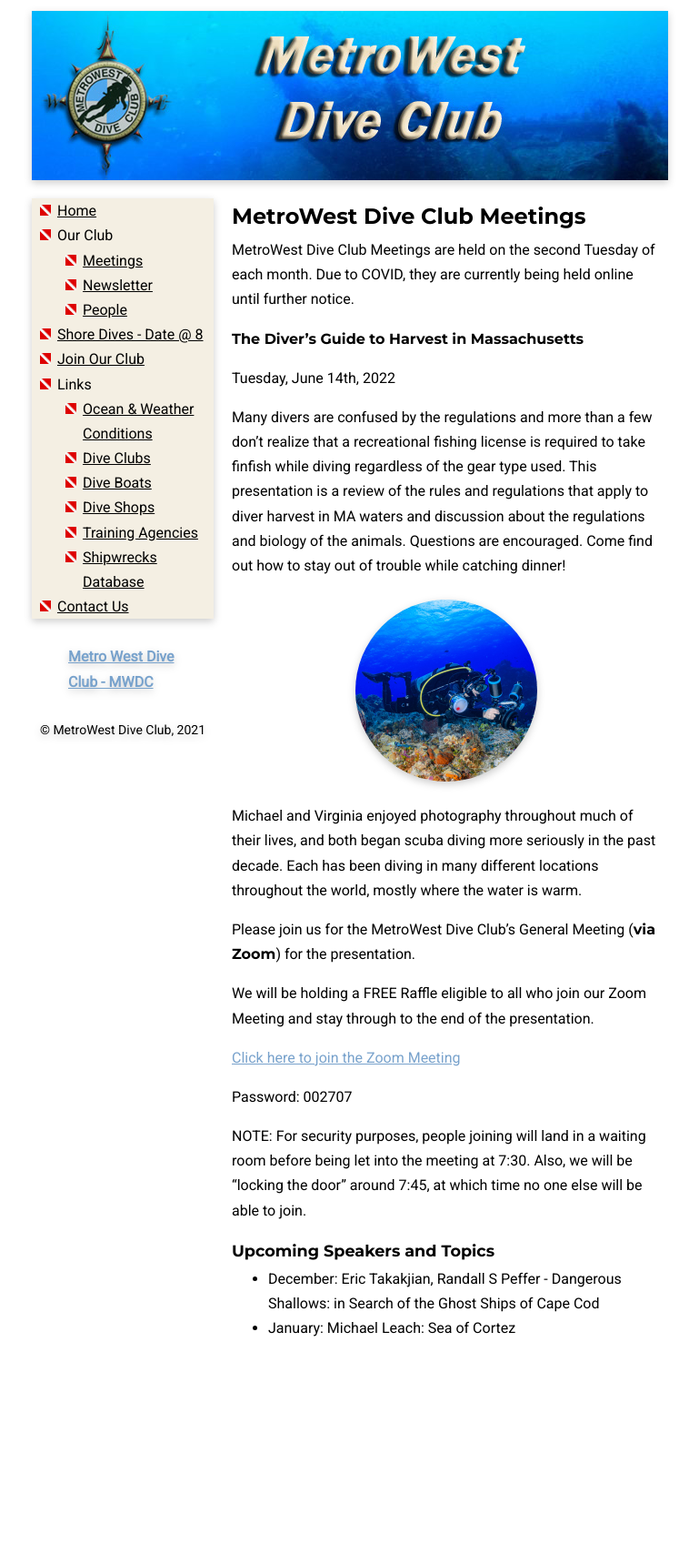
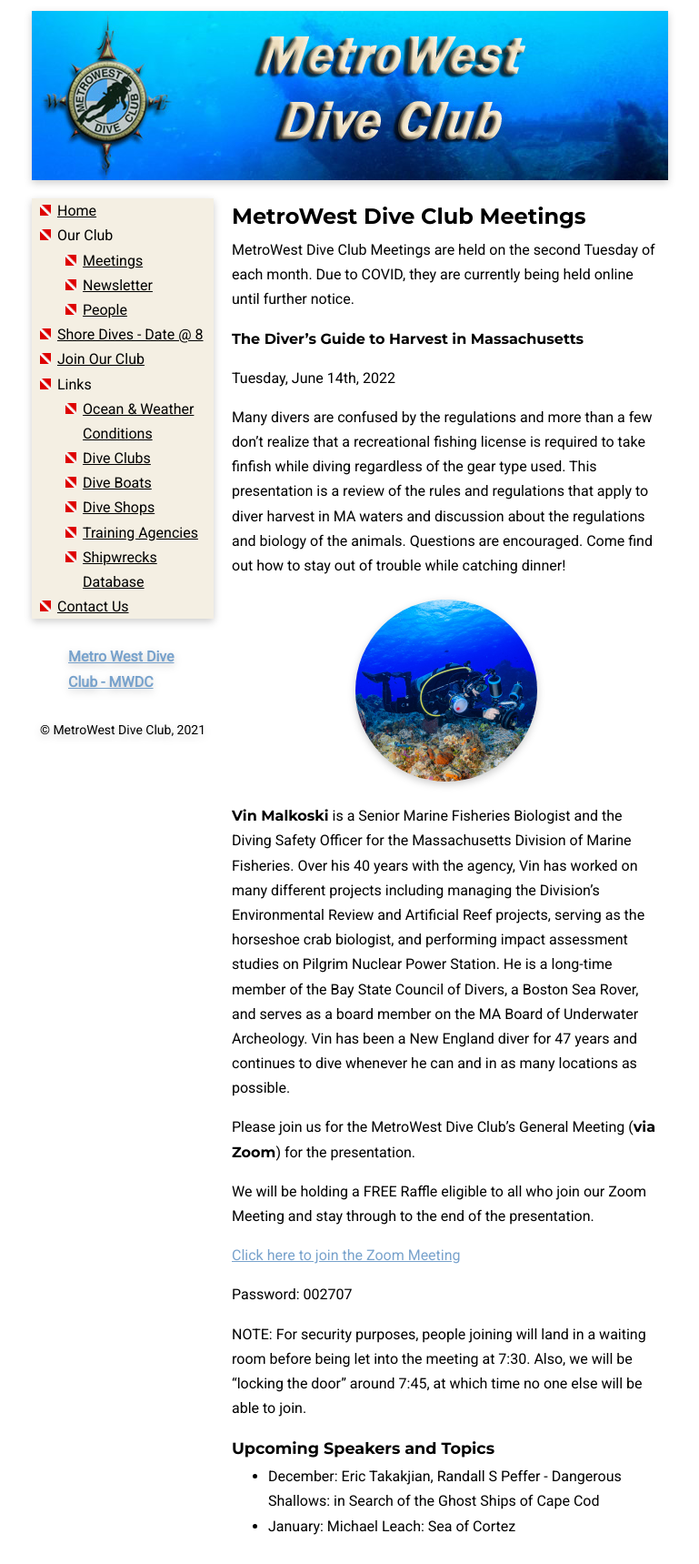
Before and after one commit to MetroWestDiveClub/mwdc, a Jekyll site: the page built from docs/meetings.md, in a window 1280 px wide. Shown: the whole page at 91% size, without its empty margins (255-1024 px from the left). Built offline with Jekyll 4.4.1, drawn with Linux system fonts in a browser that asks for light colours; before the commit the page ends 1501 px from its top, so only the background shows below that.

Commit message:
Update speaker_bio.md

```diff
--- a/docs/_includes/speaker_bio.md
+++ b/docs/_includes/speaker_bio.md
@@ -1,4 +1 @@
-Michael and Virginia enjoyed photography throughout much of their lives, and
-both began scuba diving more seriously in the past decade. Each has been diving
-in many different locations throughout the world, mostly where the water is
-warm.
+**Vin Malkoski** is a Senior Marine Fisheries Biologist and the Diving Safety Officer for the Massachusetts Division of Marine Fisheries. Over his 40 years with the agency, Vin has worked on many different projects including managing the Division’s Environmental Review and Artificial Reef projects, serving as the horseshoe crab biologist, and performing impact assessment studies on Pilgrim Nuclear Power Station. He is a long-time member of the Bay State Council of Divers, a Boston Sea Rover, and serves as a board member on the MA Board of Underwater Archeology. Vin has been a New England diver for 47 years and continues to dive whenever he can and in as many locations as possible.
```
